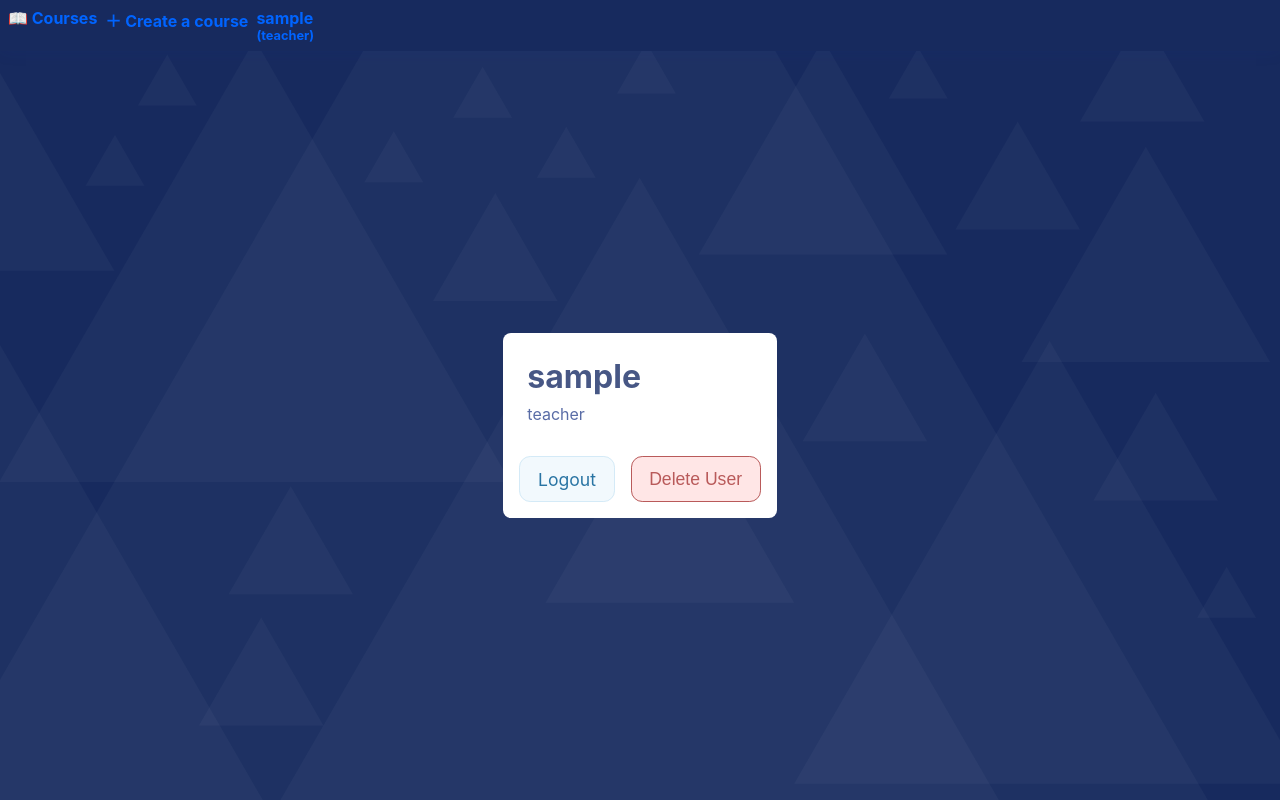
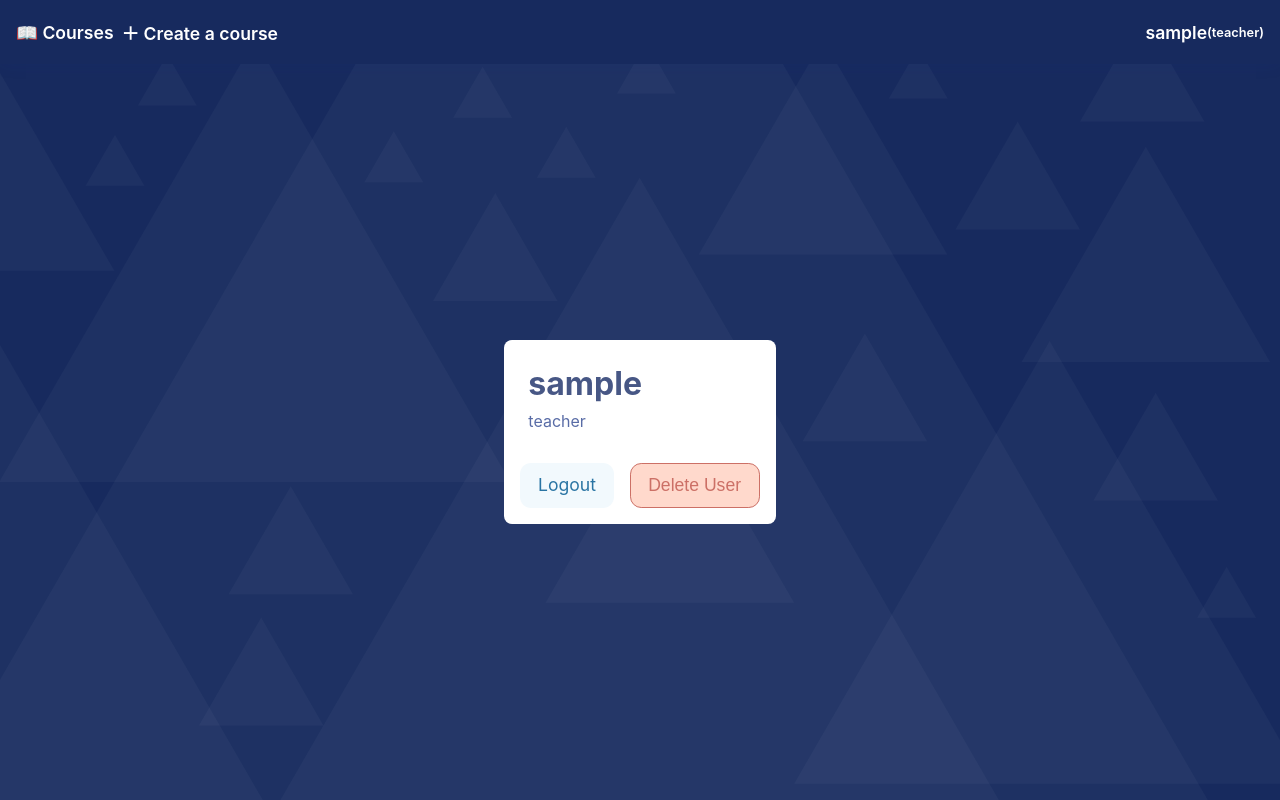
Before and after one commit to 0442/tsoha-opetussovellus, a Flask app: page /profile in a window 1280 px wide. Run offline with Flask 3, Linux system fonts and the light colour scheme; the visitor is signed in with stand-in values (Sample User, id 1).

Commit message:
Adjust styling and layout

```diff
--- a/app/static/buttons.css
+++ b/app/static/buttons.css
@@ -17,7 +17,7 @@
     width: fit-content;
     margin: 0;
     transition-duration: 0.1s;
-    cursor: grab;
+    cursor: pointer;
     font-weight: normal;
 }
 
@@ -58,21 +58,19 @@
 }
 
 .button-3 {
-    background-color: rgba(255, 230, 230, 1);
-    color: rgba(185, 90, 90);
+    background-color: var(--secondary-lighten-2);
+    color: var(--secondary);
     border: solid 0.1rem;
 }
 
 .button-3:hover {
-    background-color: rgba(255, 180, 180);
+    background-color: var(--secondary);
+    color: var(--secondary-lighten-2);
 }
 
 .button-4 {
     background-color: var(--quaternary-lighten-3);
     color: var(--quaternary-darken-1);
-    /*border: 0.05rem solid var(--tertiary-lighten-2);*/
-    border: 0.1rem solid transparent;
-    border-color: var(--quaternary-lighten-2);
 }
 
 .button-4:hover {
--- a/app/static/inputs.css
+++ b/app/static/inputs.css
@@ -18,7 +18,6 @@ input:focus {
 
 textarea,
 .textarea {
-    padding: 0.0rem;
     border-radius: 0.3rem;
     border: 0.1rem solid transparent;
     outline: none;
@@ -50,5 +49,6 @@ textarea:focus,
 }
 
 ::placeholder {
-    color: var(--primary-lighten-1);
+    color: var(--primary-darken-2);
+    opacity: 0.5;
 }
--- a/app/static/text.css
+++ b/app/static/text.css
@@ -21,7 +21,7 @@ h1,
 .h1 {
     font-size: 2.0rem;
     font-weight: bolder;
-    color: var(--tertiary-darken-1)
+    color: var(--tertiary-darken-1);
 }
 
 h2,
--- a/app/static/top-bar.css
+++ b/app/static/top-bar.css
@@ -5,7 +5,9 @@
     grid-template-rows: none;
 
     width: 100%;
-    padding: 0.5rem;
+    padding: 0rem;
+    padding-left: 1rem;
+    padding-right: 1rem;
     z-index: 1;
 
     background-color: var(--primary-darken-2);
@@ -18,6 +20,7 @@
 }
 .item2 {
     grid-column: 2 / 2;
+    align-self: center;
 }
 .item3 {
     grid-column: 4 / 4;
@@ -35,16 +38,18 @@
     align-content: center;
     color: var(--primary-darken-1);
     color: white;
-    font-weight: normal;
+    font-weight: 600;
     font-size: 1.1rem;
     margin: 0;
-    padding: 1.1rem;
+    padding: 0;
+    height: 100%;
+    height: 4rem;
     transition-duration: 0.08s;
 }
 
 .top-bar-button:hover {
     color: var(--primary-darken-1);
-    color: var(--quaternary-lighten-1);
+    color: var(--quaternary-lighten-2);
     /*opacity: 0.5;*/
     transform: translateY(0.15rem);
     transition-duration: 0.08s;
--- a/app/templates/layout.html
+++ b/app/templates/layout.html
@@ -1,18 +1,18 @@
 <!DOCTYPE html>
 <head>
-    <meta name="viewport" content="width=device-width">
+    <meta name="viewport" content="width=device-width, initial-scale=1">
     <link rel="stylesheet" href="/static/main.css">
     <title>Opetussovellus</title>
 </head>
 
 <body class="disable-transitions">
     <div class="top-bar">
-        <a class="link-button top-bar-item" href="/">📖 Courses</a>
+        <a class="link-button top-bar-button item1" href="/">📖 Courses</a>
         {% if session.is_teacher == True %}
-        <a class="link-button top-bar-item" href="/new_course">＋ Create a course</a>
+        <a class="link-button top-bar-button item2" href="/new_course">＋ Create a course</a>
         {% endif %}
         {% if session.username %}
-        <a class="link-button top-bar-item" href="/profile">
+        <a class="link-button top-bar-button item4" style="flex-direction: row;" href="/profile">
             {{session.username}}
             <span style="font-size:0.8rem;">
                 {% if session.is_teacher == True %}
@@ -23,8 +23,8 @@
             </span>
         </a>
         {% else %}
-        <a class="link-button top-bar-item" href="/login">Login</a>
-        <a class="link-button top-bar-item" href="/register">Register</a>
+        <a class="link-button button-1 item3" href="/login">Log in</a>
+        <a class="link-button button-5 item4" href="/register">Register</a>
         {% endif %}
     </div>
 
@@ -34,6 +34,7 @@
 </body>
 
 <script>
+    // Fixes transitions firing on page reload
     document.addEventListener("DOMContentLoaded", () => {
         document.querySelector('.disable-transitions').classList.remove('disable-transitions');
     });
```
